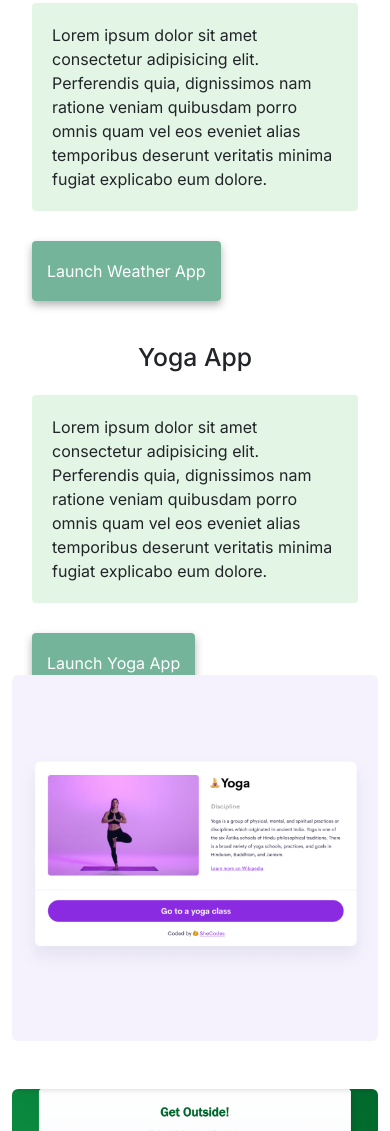
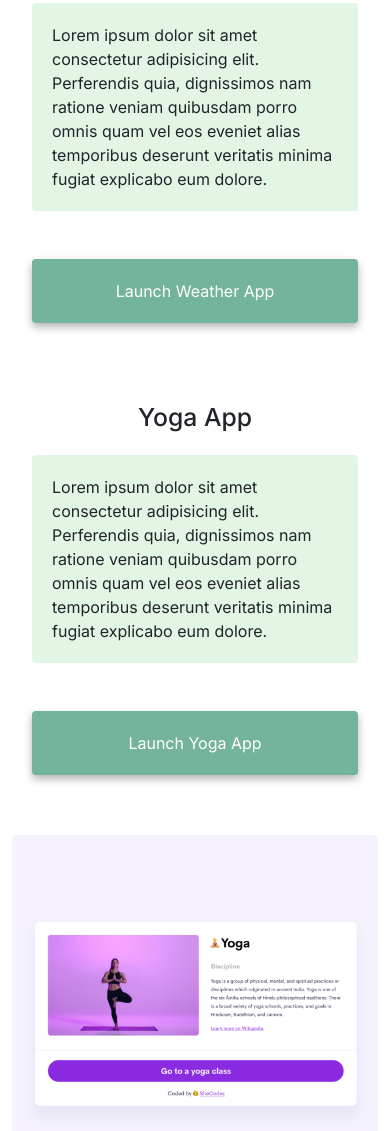
Before and after one commit to aaprice2/React-Week-2, a plain HTML site: page index.html in a window 390 px wide. Shown: the part 869-2000 px from the top of the page. Drawn offline with nearby package versions, Linux system fonts and the light colour scheme.

Commit message:
Update links, create media queries with design

```diff
--- a/index.html
+++ b/index.html
@@ -63,7 +63,7 @@
         <h2>Weather App</h2>
         <p>Lorem ipsum dolor sit amet consectetur adipisicing elit. Perferendis quia, dignissimos nam ratione veniam quibusdam porro omnis quam vel eos eveniet alias temporibus deserunt veritatis minima fugiat explicabo eum dolore.</p>
        <div class="mt-5">
-       <a href="https://cheerful-babka-58512c.netlify.app/" class="app-link" title="Launch Weather App"> Launch Weather App</a>
+       <a href="https://cheerful-babka-58512c.netlify.app/" target="_blank" class="app-link" title="Launch Weather App"> Launch Weather App</a>
     </div>
     </div>
    </div>
@@ -72,10 +72,10 @@
         <h2>Yoga App</h2>
         <p>Lorem ipsum dolor sit amet consectetur adipisicing elit. Perferendis quia, dignissimos nam ratione veniam quibusdam porro omnis quam vel eos eveniet alias temporibus deserunt veritatis minima fugiat explicabo eum dolore.</p>
       <div class="mt-5">
-        <a href="#" class="app-link" title="Launch Yoga App"> Launch Yoga App</a>
+        <a href="#"target="_blank" class="app-link" title="Launch Yoga App"> Launch Yoga App</a>
         </div>
     </div>
-    <div class="col-md-6"> <img src="images/SheCodes Yoga App.png" alt="Screenshot of Yoga App" class="img-fluid rounded"/> </div>
+    <div class="col-md-6"> <img src="images/SheCodes Yoga App.png" alt="Screenshot of Yoga App" class="img-fluid rounded screenshot"/> </div>
    </div>
    <div class="row mb-5">
     <div class="col-md-6"> <img src="images/SheCodes Project 1.png" alt="Screenshot of US Parks App"class="img-fluid rounded"/> </div>
@@ -83,7 +83,7 @@
         <h2>US National Parks App</h2>
         <p>Lorem ipsum dolor sit amet consectetur adipisicing elit. Perferendis quia, dignissimos nam ratione veniam quibusdam porro omnis quam vel eos eveniet alias temporibus deserunt veritatis minima fugiat explicabo eum dolore.</p>
        <div class="mt-5">
-        <a href="https://www.shecodes.io/workshops/shecodes-basics-462568a2-9f1f-4718-b5b0-9cf76e0653aa/projects/940887" class="app-link" title="Launch Parks App"> Launch Parks App</a>
+        <a href="https://www.shecodes.io/workshops/shecodes-basics-462568a2-9f1f-4718-b5b0-9cf76e0653aa/projects/940887" target="_blank" class="app-link" title="Launch Parks App"> Launch Parks App</a>
        </div>
     </div>
    </div>
--- a/src/styles.css
+++ b/src/styles.css
@@ -28,7 +28,7 @@ h1 {
 
 .contact-link,
 .about-link {
-  background: var(--secondary-color);
+  background: var(--primary-color);
   color: white;
   box-shadow: var(--box-shadow);
   text-decoration: none;
@@ -94,3 +94,14 @@ p {
   font-weight: 600;
   cursor: pointer;
 }
+
+@media(max-width: 745px) {
+  .screenshot {
+    margin-top: 40px;
+  }
+  .app-link{
+    display: flex;
+    justify-content: center;
+    padding: 20px 15px;
+  }
+}
```
